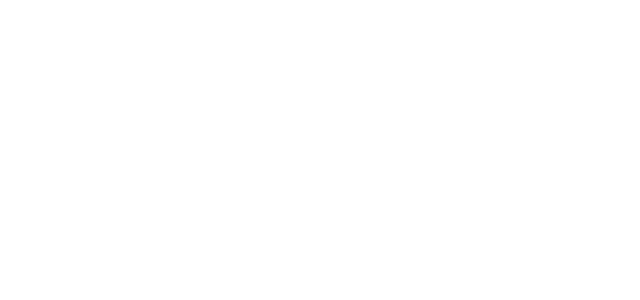
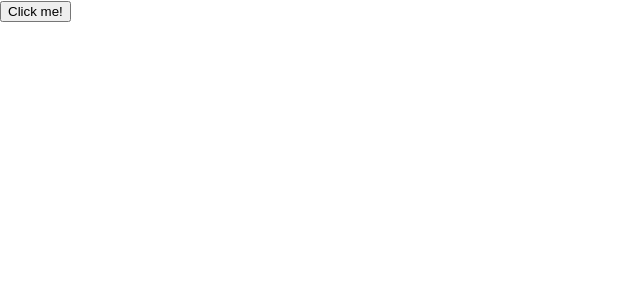
Before and after one commit to HZ-Dream/Tiktok_ReactJS, a React (Create React App) app: page / in a window 1280 px wide. Shown: the top 300 px of the page, without its empty margins (0-640 px from the left). Built offline with nearby package versions, Linux system fonts and the light colour scheme.

Commit message:
Babel plugin

```diff
--- /dev/null
+++ b/config-overrides.js
@@ -0,0 +1,5 @@
+const { override, useBabelRc } = require("customize-cra");
+
+module.exports = override(
+    useBabelRc()
+);
--- a/src/App.js
+++ b/src/App.js
@@ -1,8 +1,9 @@
+import Button from "~/components/Button";
 
 function App() {
     return (
         <div className="app">
-
+            <Button />
         </div>
     );
 }
--- /dev/null
+++ b/src/components/Button/index.js
@@ -0,0 +1,7 @@
+import myAlert from "~/myAlert"
+
+function Button() {
+    return <button onClick={myAlert}>Click me!</button>
+}
+
+export default Button
--- a/src/index.js
+++ b/src/index.js
@@ -1,7 +1,7 @@
 import React from 'react';
 import ReactDOM from 'react-dom/client';
 import './index.css';
-import App from './App';
+import App from '~/App';
 import reportWebVitals from './reportWebVitals';
 
 const root = ReactDOM.createRoot(document.getElementById('root'));
--- /dev/null
+++ b/src/myAlert.js
@@ -0,0 +1,5 @@
+const myAlert = () => {
+    alert('Say hi!')
+}
+
+export default myAlert
```
Also changed, not shown: jsconfig.json (added, +10 -0 lines), package.json (+8 -3 lines), .babelrc (added), 1 other file (tests, documents, lock files or other folders).
